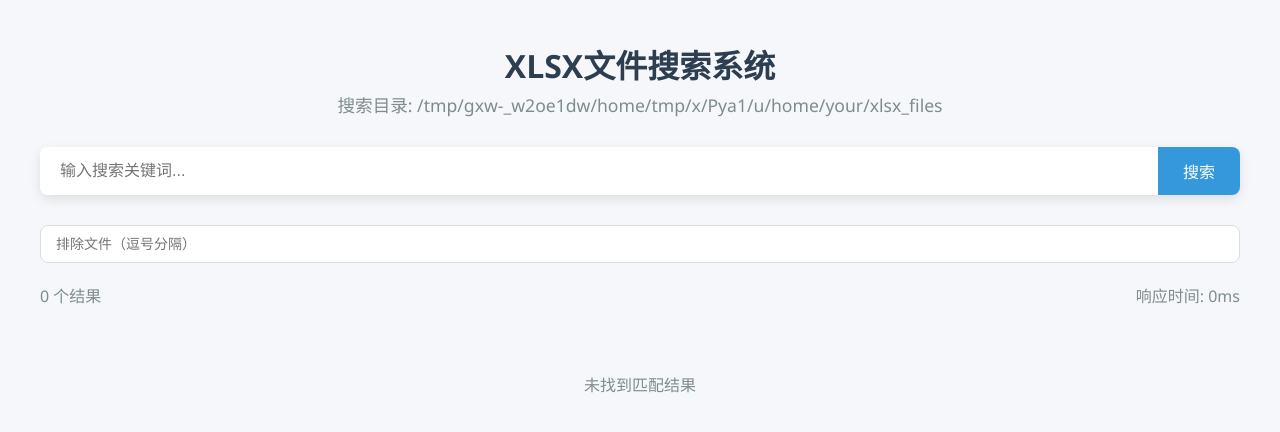
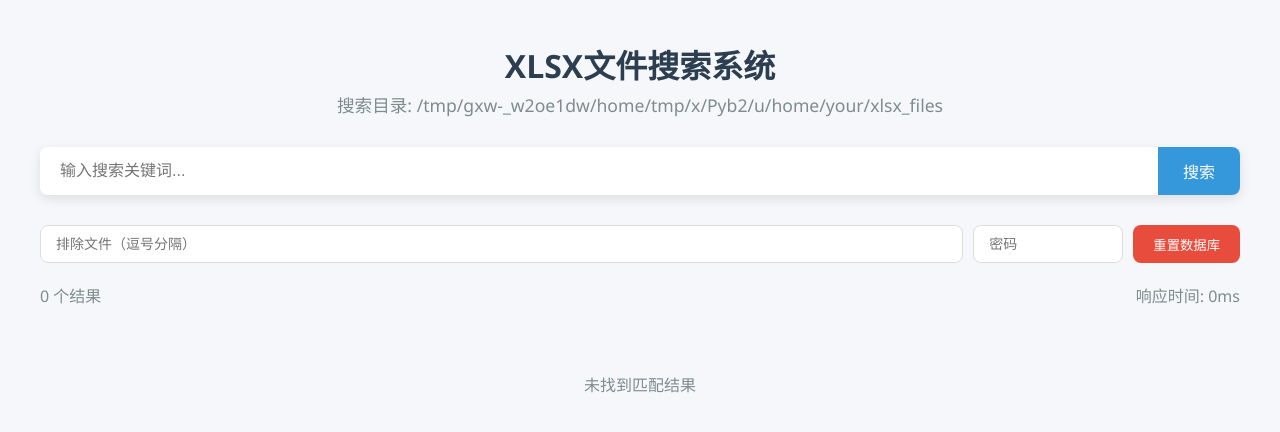
Before and after one commit to valetzx/xlsearch, a Flask app: page / in a window 1280 px wide. Shown: the top 432 px of the page. Run offline with Flask 3, Linux system fonts and the light colour scheme; data comes from the database, SQL or seed files in the repository; data that the repository does not hold is empty.

Commit message:
Add database reset and auth controls

```diff
--- a/app.py
+++ b/app.py
@@ -4,7 +4,8 @@ from file_indexer import index_files
 import threading
 import time
 import logging
-from config import XLSX_DIR
+import os
+from config import XLSX_DIR, DB_PATH, AUTH_PASSWORD
 
 app = Flask(__name__)
 logging.basicConfig(level=logging.INFO)
@@ -123,5 +124,17 @@ def search():
     finally:
         conn.close()
 
+
+@app.route('/reset_db', methods=['POST'])
+def reset_db():
+    data = request.get_json() or {}
+    if data.get('password') != AUTH_PASSWORD:
+        return jsonify(error='unauthorized'), 401
+    if os.path.exists(DB_PATH):
+        os.remove(DB_PATH)
+    init_db()
+    index_files()
+    return jsonify(status='ok')
+
 if __name__ == '__main__':
     app.run(host='0.0.0.0', port=5000, threaded=True)
--- a/config.py
+++ b/config.py
@@ -6,5 +6,8 @@ XLSX_DIR = os.path.expanduser("~/your/xlsx_files")
 # 数据库配置
 DB_PATH = "xlsearch.db"
 
+# 前端认证密码
+AUTH_PASSWORD = "admin"
+
 # 索引配置
 BATCH_SIZE = 500  # 批量处理行数
--- a/templates/index.html
+++ b/templates/index.html
@@ -37,14 +37,33 @@
         #search-button:hover { background: #2980b9; }
         .exclude-box {
             margin: 10px 0 20px;
+            display: flex;
+            gap: 10px;
         }
         #exclude-input {
-            width: 100%;
+            flex: 1;
             padding: 10px 15px;
             font-size: 14px;
             border: 1px solid #ddd;
             border-radius: 8px;
         }
+        #password-input {
+            width: 150px;
+            padding: 10px 15px;
+            font-size: 14px;
+            border: 1px solid #ddd;
+            border-radius: 8px;
+        }
+        #reset-db-button {
+            background: #e74c3c;
+            color: white;
+            border: none;
+            padding: 0 20px;
+            cursor: pointer;
+            border-radius: 8px;
+            transition: background 0.3s;
+        }
+        #reset-db-button:hover { background: #c0392b; }
         .stats {
             color: #7f8c8d;
             margin: 15px 0;
@@ -120,6 +139,8 @@
 
         <div class="exclude-box">
             <input type="text" id="exclude-input" placeholder="排除文件（逗号分隔）">
+            <input type="password" id="password-input" placeholder="密码">
+            <button id="reset-db-button">重置数据库</button>
         </div>
 
         <div class="stats">
@@ -143,6 +164,7 @@
         document.getElementById('search-input').addEventListener('keyup', function(e) {
             if (e.key === 'Enter') performSearch();
         });
+        document.getElementById('reset-db-button').addEventListener('click', resetDatabase);
 
         function performSearch() {
             const query = document.getElementById('search-input').value.trim();
@@ -150,6 +172,27 @@
             currentExclude = document.getElementById('exclude-input').value.trim();
             currentPage = 1;
             search(query, 1);
+        }
+
+        function resetDatabase() {
+            const pwd = document.getElementById('password-input').value;
+            fetch('/reset_db', {
+                method: 'POST',
+                headers: { 'Content-Type': 'application/json' },
+                body: JSON.stringify({ password: pwd })
+            })
+            .then(resp => resp.json())
+            .then(data => {
+                if (data.status === 'ok') {
+                    alert('数据库已重置');
+                } else {
+                    alert(data.error || '重置失败');
+                }
+            })
+            .catch(err => {
+                console.error('重置失败:', err);
+                alert('重置失败');
+            });
         }
 
         function search(query, page) {
```
